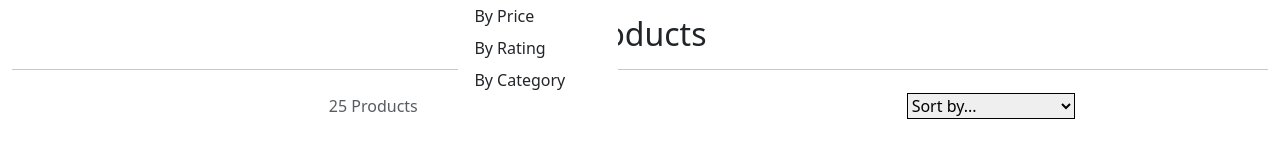
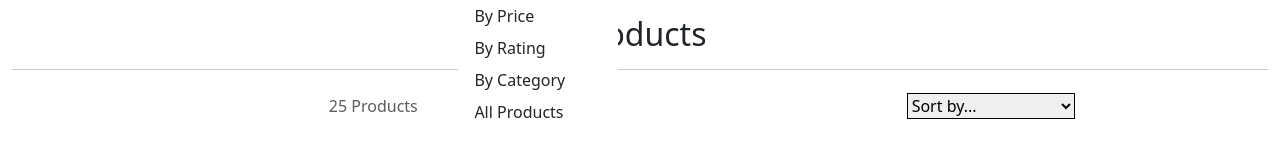
Before and after one commit to ZoeMacf/perfect-fit, a Django app: page /products/ in a window 1280 px wide, after a click on "All Products". Shown: the part 276-418 px from the top of the page. Run offline with Django 5.2, Linux system fonts and the light colour scheme; data comes from the database, SQL or seed files in the repository; some libraries are stand-ins or nearby versions; some web fonts are replaced.

Commit message:
add all products link to drop down

```diff
--- a/products/templates/products/all_products.html
+++ b/products/templates/products/all_products.html
@@ -95,7 +95,6 @@
             <hr>
           </div>
           {% endif %}
-
         {% endfor %}
       </div>
     </div>
--- a/templates/includes/navigation.html
+++ b/templates/includes/navigation.html
@@ -8,6 +8,8 @@
               <a href="{% url 'all_products' %}?sort=price&direction=asc" class="dropdown-item">By Price</a>
               <a href="{% url 'all_products' %}?sort=rating&direction=desc" class="dropdown-item ">By Rating</a>
               <a href="{% url 'all_products' %}?sort=category&direction=asc" class="dropdown-item ">By Category</a>
+              <a href="{% url 'all_products' %}" class="dropdown-item ">All Products</a>
+
           </div>
       </li>
 
```
